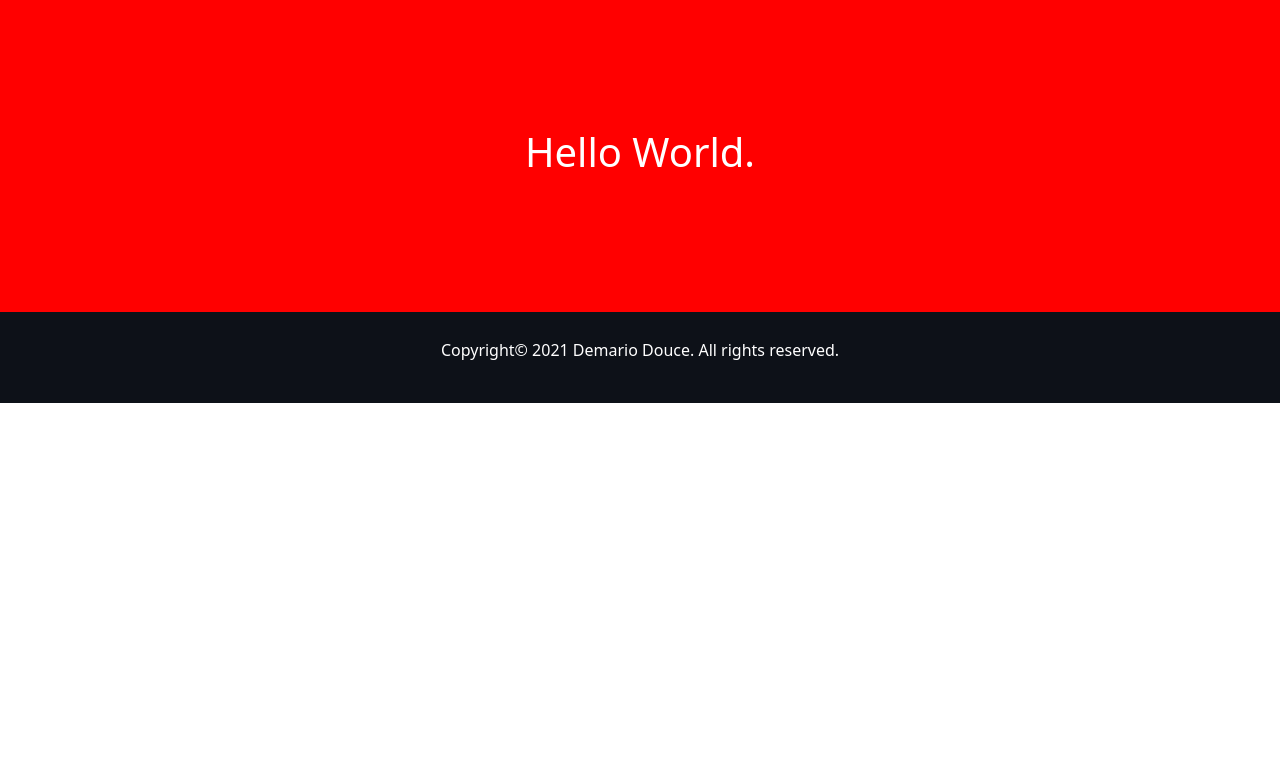
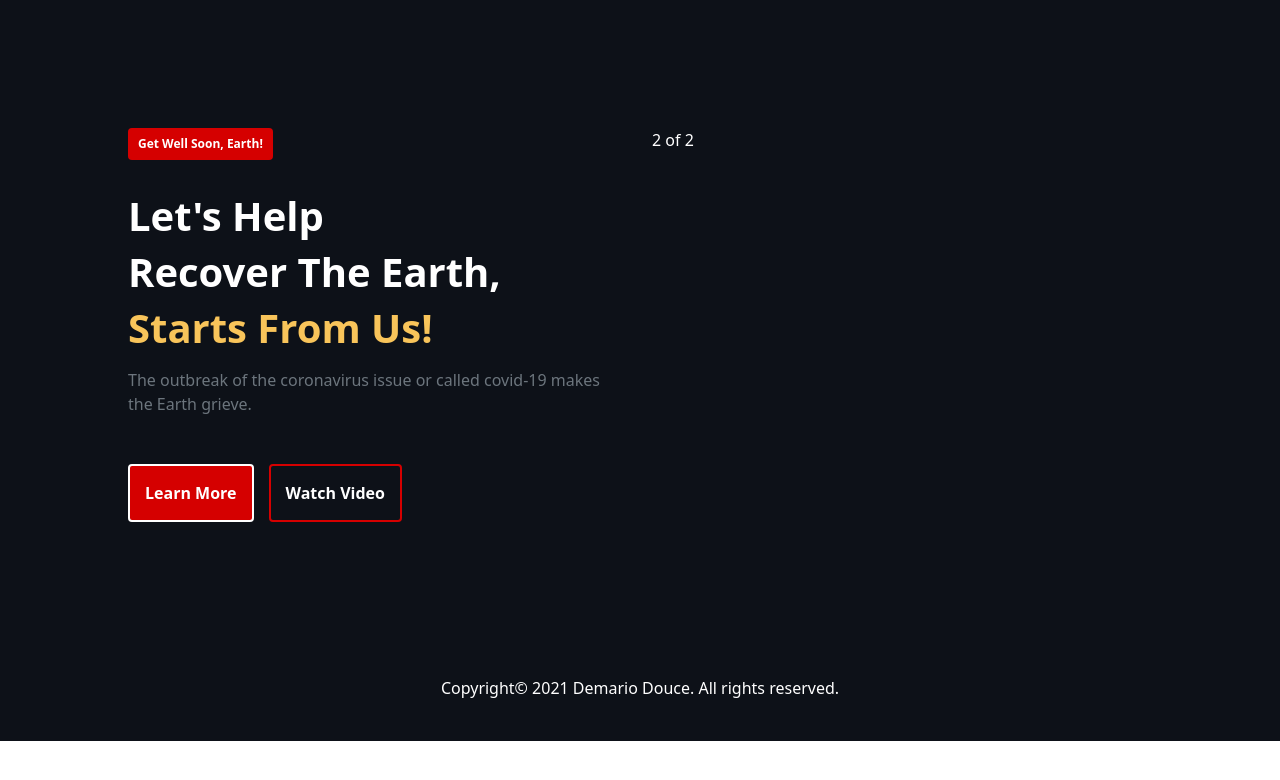
Before and after one commit to DemarioDouce/GwehCovid19-Website, a React (Create React App) app: page / in a window 1280 px wide. Shown: the top 780 px of the page. Built offline with nearby package versions, Linux system fonts and the light colour scheme.

Commit message:
Changes and improvements.

```diff
--- a/src/App.js
+++ b/src/App.js
@@ -2,13 +2,35 @@
 import "./res/css/Style.css";
 // Components
 import FooterComponent from "./res/components/FooterComponent";
+// Image
+import TopSectionImage from "./res/images/TopSectionImage.jpg";
 
 function App() {
   return (
     <>
       <div className="container-fluid">
-        <section className="top-section d-flex justify-content-center">
-          <h1>Hello World.</h1>
+        <section className="top-section">
+          <div className="row">
+            <div className="col">
+              <p className="badge text-wrap">Get Well Soon, Earth!</p>
+              <h1 className="fw-bold mt-3">Let's Help</h1>
+              <h1 className="fw-bold">Recover The Earth,</h1>
+              <h1 className="fw-bold mb-3" style={{ color: "#f8c45a" }}>
+                Starts From Us!
+              </h1>
+              <p className="text-muted text-break mb-5">
+                The outbreak of the coronavirus issue or called covid-19 makes
+                the Earth grieve.
+              </p>
+              <button type="button" class="btn-primary rounded">
+                Learn More
+              </button>
+              <button type="button" class="btn-secondary rounded">
+                Watch Video
+              </button>
+            </div>
+            <div className="col">2 of 2</div>
+          </div>
         </section>
         <FooterComponent />
       </div>
--- a/src/res/css/Style.css
+++ b/src/res/css/Style.css
@@ -1,4 +1,12 @@
+/* Elements */
+
+:root {
+  --primary-color: #0d1118;
+  --secondary-color: #d50000;
+}
+
 /* Classes */
+
 .container-fluid {
   padding-left: 0%;
   padding-right: 0%;
@@ -6,12 +14,51 @@
 
 .top-section {
   padding: 10%;
-  background-color: red;
-  color: #fff;
+  background-color: var(--primary-color);
+  color: #ffffff;
 }
 
 .footer-section {
   padding: 2%;
-  background-color: #0d1118;
+  background-color: var(--primary-color);
   color: #ffffff;
 }
+
+.badge {
+  background-color: var(--secondary-color);
+  padding: 2%;
+}
+
+.badge:hover {
+  background-color: #a71534;
+}
+
+.btn-primary {
+  background-color: var(--secondary-color);
+  color: #ffffff;
+  padding: 15px 15px;
+  font-size: 16px;
+  margin-right: 15px;
+  border: 2px solid #ffffff;
+  font-weight: 700;
+}
+
+.btn-primary:hover {
+  background-color: #a71534;
+  border: 2px solid #ffffff;
+}
+
+.btn-secondary {
+  background-color: var(--primary-color);
+  color: #ffffff;
+  padding: 15px 15px;
+  font-size: 16px;
+  margin-right: 15px;
+  border: 2px solid var(--secondary-color);
+  font-weight: 700;
+}
+
+.btn-secondary:hover {
+  background-color: #a71534;
+  border: 2px solid #ffffff;
+}
```
Also changed, not shown: src/res/images/TopSectionImage.jpg (added).
